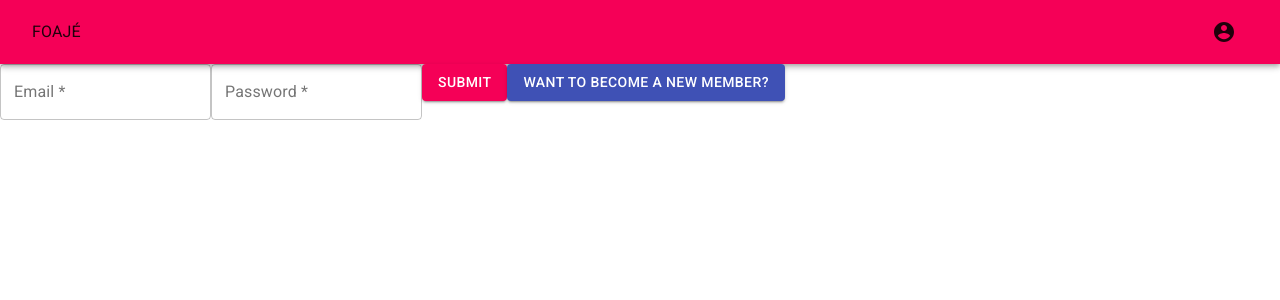
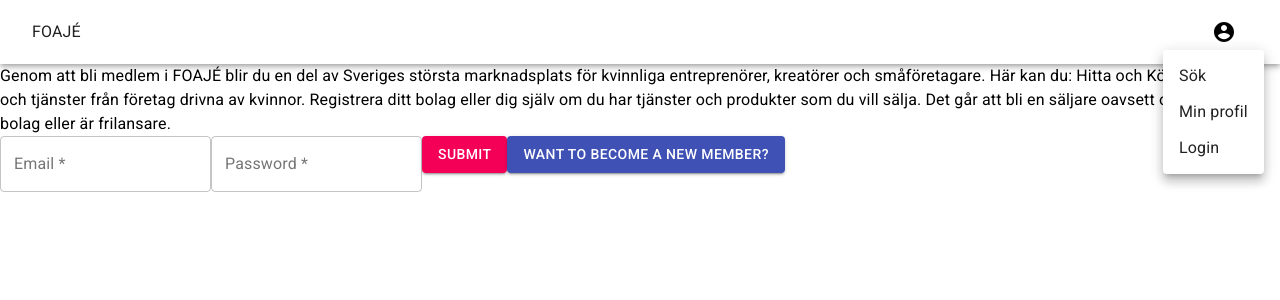
Before and after one commit to Ajliin/final-project, a React (Create React App) app in the folder frontend/: page /login in a window 1280 px wide. Both pictures are taken after a click on the button 1224 px from the left and 32 px from the top of the page. Shown: the top 300 px of the page. Built offline with nearby package versions, Linux system fonts and the light colour scheme; the HTML template or start-up script is replaced by a standard one.

Commit message:
build: frontend, menu for login and theme for coloring

```diff
--- a/frontend/src/App.js
+++ b/frontend/src/App.js
@@ -8,6 +8,7 @@
 import '@fontsource/roboto/400.css'
 import '@fontsource/roboto/500.css'
 import '@fontsource/roboto/700.css'
+import { createTheme, ThemeProvider } from '@mui/material/styles'
 
 import user from './reducers/user'
 import profile from './reducers/profile'
@@ -30,8 +31,22 @@
 
 const store = configureStore({ reducer })
 
+const theme = createTheme({
+  palette: {
+    primary: {
+      // Purple and green play nicely together.
+      main: '#11111',
+    },
+    secondary: {
+      // This is green.A700 as hex.
+      main: '#11cb5f',
+    },
+  },
+})
+
 export const App = () => {
   return (
+    <ThemeProvider theme={theme}>
       <Provider store={store}>
         <BrowserRouter>
           <Routes>
@@ -44,6 +59,7 @@
           </Routes>
         </BrowserRouter>
       </Provider>
+    </ThemeProvider>
   )
 }
 
--- a/frontend/src/components/Header.js
+++ b/frontend/src/components/Header.js
@@ -2,23 +2,27 @@
 import { AccountCircle } from '@material-ui/icons'
 import React from 'react'
 
-import { createTheme } from '@mui/material/styles'
+import { createTheme, ThemeProvider } from '@mui/material/styles'
+//import { theme } from '../utils/theme'
 import { useNavigate } from 'react-router-dom'
+
+import Menu from './Menu'
 
 const Header = () => {
   const navigate = useNavigate()
 
   return (
-    <AppBar position="static" color="secondary">
+    <AppBar position="static" color="inherit">
       <Toolbar>
         <div className="nav-container">
           <Button type="submit" onClick={() => navigate('/')}>
             <Typography>FOAJÉ</Typography>
           </Button>
+          <Menu />
 
-          <Button type="submit" onClick={() => navigate('/login')}>
+          {/* <Button type="submit" onClick={() => navigate('/login')}>
             <AccountCircle />
-          </Button>
+          </Button> */}
         </div>
       </Toolbar>
     </AppBar>
--- a/frontend/src/components/Menu.js
+++ b/frontend/src/components/Menu.js
@@ -1,9 +1,22 @@
-import * as React from 'react'
+import React, { useState } from 'react'
 import Button from '@mui/material/Button'
 import Menu from '@mui/material/Menu'
 import MenuItem from '@mui/material/MenuItem'
+import { AccountCircle } from '@material-ui/icons'
+import { Navigate, useNavigate } from 'react-router-dom'
+import { useDispatch, batch, useSelector } from 'react-redux'
+
+import company from '../reducers/company'
+import user from '../reducers/user'
+import profile from '../reducers/profile'
 
 export default function BasicMenu() {
+  const navigate = useNavigate()
+  const dispatch = useDispatch()
+
+  const [mode, setMode] = useState('login')
+  const { userId, hasCompany } = useSelector((store) => store.user)
+
   const [anchorEl, setAnchorEl] = React.useState(null)
   const open = Boolean(anchorEl)
   const handleClick = (event) => {
@@ -11,6 +24,47 @@
   }
   const handleClose = () => {
     setAnchorEl(null)
+  }
+
+  const goToLandingPage = () => {
+    navigate('/')
+  }
+  const goToProfile = () => {
+    navigate('/profile')
+  }
+
+  const goToCompanyPage = () => {
+    navigate('/company')
+  }
+
+  const goToLogIn = () => {
+    navigate('/login')
+  }
+
+  const goToLogOut = () => {
+    batch(() => {
+      dispatch(user.actions.setUsername(null))
+      dispatch(user.actions.setUserId(null))
+      dispatch(user.actions.setAccessToken(null))
+      dispatch(user.actions.setEmail(null))
+      dispatch(user.actions.setHasCompany(null))
+      dispatch(user.actions.setError(null))
+      dispatch(profile.actions.setDescription(null))
+      dispatch(company.actions.setCompanyId(null))
+      dispatch(company.actions.setUserId(null))
+      dispatch(company.actions.setCompanyName(null))
+      dispatch(company.actions.setGenderRatio(null))
+      dispatch(company.actions.setCompanyDescription(null))
+      dispatch(company.actions.setLocation(null))
+      dispatch(company.actions.setSkills(null))
+      dispatch(company.actions.setUrl(null))
+      // dispatch(company.actions.setError(data.response))
+
+      //specify the data that we want to save in localStorage 'user' here
+      localStorage.removeItem('user')
+      localStorage.removeItem('profile')
+      localStorage.removeItem('company')
+    })
   }
 
   return (
@@ -22,7 +76,7 @@
         aria-expanded={open ? 'true' : undefined}
         onClick={handleClick}
       >
-        Dashboard
+        <AccountCircle />
       </Button>
       <Menu
         id="basic-menu"
@@ -33,9 +87,16 @@
           'aria-labelledby': 'basic-button',
         }}
       >
-        <MenuItem onClick={handleClose}>Profile</MenuItem>
-        <MenuItem onClick={handleClose}>My account</MenuItem>
-        <MenuItem onClick={handleClose}>Logout</MenuItem>
+        <MenuItem onClick={goToLandingPage}>Sök</MenuItem>
+        <MenuItem onClick={goToProfile}>Min profil</MenuItem>
+        {hasCompany && (
+          <MenuItem onClick={goToCompanyPage}>Mitt företag</MenuItem>
+        )}
+        {!userId ? (
+          <MenuItem onClick={goToLogIn}>Login</MenuItem>
+        ) : (
+          <MenuItem onClick={goToLogOut}>Logout</MenuItem>
+        )}
       </Menu>
     </div>
   )
--- a/frontend/src/pages/CompanySignUp.js
+++ b/frontend/src/pages/CompanySignUp.js
@@ -26,7 +26,6 @@
   console.log('hasCompany in signup', hasCompany1)
 
   const [mode, setMode] = useState('new')
-
   const [hasCompany, setHasCompany] = useState(hasCompany1)
 
   const errorMess = useSelector((store) => store.user.error)
@@ -35,6 +34,9 @@
   console.log('companyData', companyData)
 
   const profileId = useSelector((store) => store.user.userId)
+  console.log('profileId', profileId)
+
+  const accessToken = useSelector((store) => store.user.accessToken)
   console.log('profileId', profileId)
 
   const companyStoreId = useSelector((store) => store.company.companyId)
@@ -58,6 +60,12 @@
       setHasCompany(true)
     }
   }, [hasCompany, mode, profileId])
+
+  useEffect(() => {
+    if (accessToken === null) {
+      navigate('/login')
+    }
+  }, [accessToken, navigate])
 
   useEffect(() => {
     if (mode === 'done') {
@@ -236,7 +244,7 @@
             value={url}
             onChange={(event) => setUrl(event.target.value)}
           />
-          {!companyData || companyData.length === 0 ? (
+          {!hasCompany1 ? (
             <Button type="submit" color="secondary" variant="contained">
               Submit
             </Button>
--- a/frontend/src/pages/LandingPage.js
+++ b/frontend/src/pages/LandingPage.js
@@ -1,5 +1,6 @@
 import React, { useState } from 'react'
 import { useSelector, useDispatch, batch } from 'react-redux'
+import { Navigate, useNavigate } from 'react-router-dom'
 
 import { Button, Typography, TextField } from '@material-ui/core'
 
@@ -8,20 +9,27 @@
 import { TEST_API } from '../utils/url'
 
 import companies from '../reducers/companies'
+import user from '../reducers/user'
 
 const LandingPage = () => {
-  const [user, setUser] = useState('')
+  //const [user, setUser] = useState('')
 
+  const { username } = useSelector((store) => store.user)
+  console.log('USERNAMEEEEEEEEE', username)
   const allCompanies = useSelector((store) => store.companies)
 
   const dispatch = useDispatch()
-  //const navigate = useNavigate()
+  const navigate = useNavigate()
+
+  const goToLogIn = () => {
+    navigate('/login')
+  }
 
   const getData = () => {
     fetch(TEST_API('allcompanies'))
       .then((res) => res.json())
       .then((data) => {
-        setUser(data.response[0].companyName)
+        // setUser(data.response[0].companyName)
         dispatch(companies.actions.setCompanies(data.response))
       })
   }
@@ -31,16 +39,19 @@
       <Header />
       <div className="intro-text">
         <Typography variant="h6" component="h6">
-          FOAJÉ works as a commercial space where woman can sell and buy
-          products and services to and from each other. At FOAJÉ you are of
-          course also welcome only to be a part of the community and search for
-          services and products sold on the platform from female entrepreneurs.
+          FOAJÉ gör det lättare och roligare för dig att stötta kvinnliga
+          entreprenörer kreatörer och småföretagare.
         </Typography>
       </div>
       <div>
-        <Typography variant="h4" component="h4">
-          Yeah {user}, yeah!
-        </Typography>
+        {username ? (
+          <Typography variant="h4" component="h4">
+            Welcome {username}!
+          </Typography>
+        ) : (
+          <Button onClick={goToLogIn}>Log in</Button>
+        )}
+
         <div className="search-container">
           <TextField id="skills" label="Skills" variant="outlined" />
           <TextField id="city" label="City" variant="outlined" />
--- a/frontend/src/pages/Login.js
+++ b/frontend/src/pages/Login.js
@@ -83,6 +83,14 @@
     <>
       <Header />
       <section position="static" color="secondary">
+        <Typography>
+          Genom att bli medlem i FOAJÉ blir du en del av Sveriges största
+          marknadsplats för kvinnliga entreprenörer, kreatörer och
+          småföretagare. Här kan du: Hitta och Köpa produkter och tjänster från
+          företag drivna av kvinnor. Registrera ditt bolag eller dig själv om du
+          har tjänster och produkter som du vill sälja. Det går att bli en
+          säljare oavsett om du har ett bolag eller är frilansare.
+        </Typography>
         <form onSubmit={onFormSubmit}>
           {mode === 'signup' && (
             <TextField
--- a/frontend/src/pages/Profile.js
+++ b/frontend/src/pages/Profile.js
@@ -61,6 +61,10 @@
       .then((res) => res.json())
       .then((data) => {
         console.log('fetch get edit-data', data)
+        console.log(
+          'fetch get edit-data.response.hasCompany',
+          data.response.hasCompany,
+        )
         dispatch(user.actions.setHasCompany(data.response.hasCompany))
       })
   }, [])
@@ -70,7 +74,11 @@
       <Header />
       <AvatarIcon />
       <div>
-        <p>VÄLKOMSTSIDA </p>
+        <p>Välkommen {username} till FOAJÉ </p>
+        <p>
+          Här hittar du tjänster och produkter skapade av kvinnliga
+          entreprenörer, kreatörer och småföretagare.
+        </p>
         <p>{username}.. </p>
         <div>
           {description &&
--- /dev/null
+++ b/frontend/src/utils/theme.js
@@ -0,0 +1,9 @@
+import { createTheme } from '@material-ui/core'
+
+export const theme = createTheme({
+  palette: {
+    primary: {
+      light: '#ff70bd',
+    },
+  },
+})
```
Lines whose indentation alone changed are shown as unchanged.
